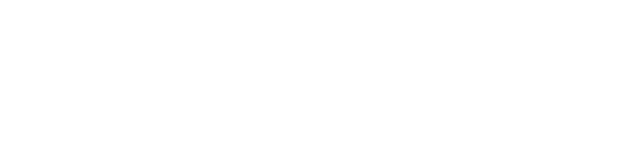
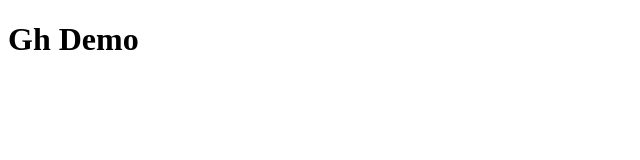
Before and after one commit to lado0190/gh-demo, a plain HTML site: page index.html in a window 1280 px wide. Shown: the whole page, without its empty margins (0-640 px from the left). Drawn offline with Linux system fonts and the light colour scheme.

Commit message:
Added main heading

```diff
--- a/index.html
+++ b/index.html
@@ -7,7 +7,7 @@
 </head>
 <body>
 
-
+<h1>Gh Demo</h1>
 
 
 
```
